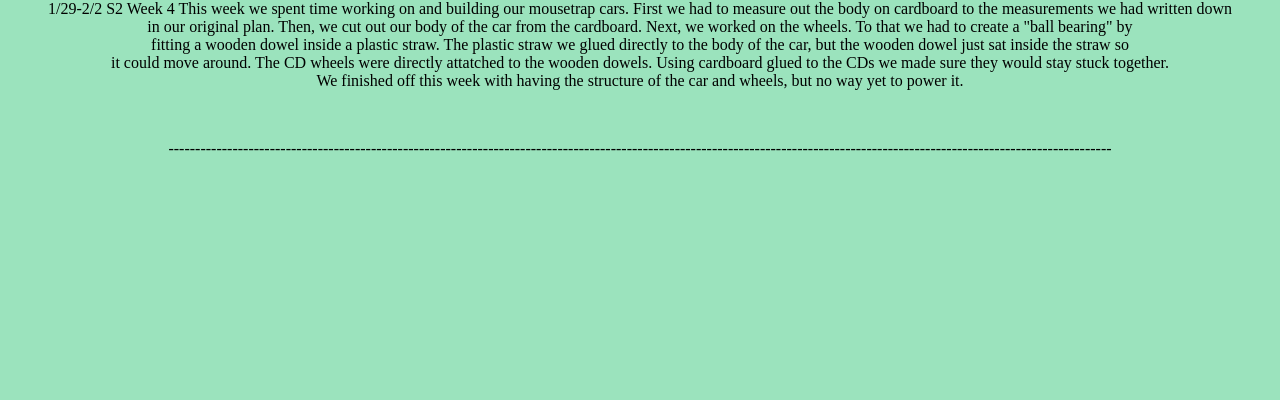
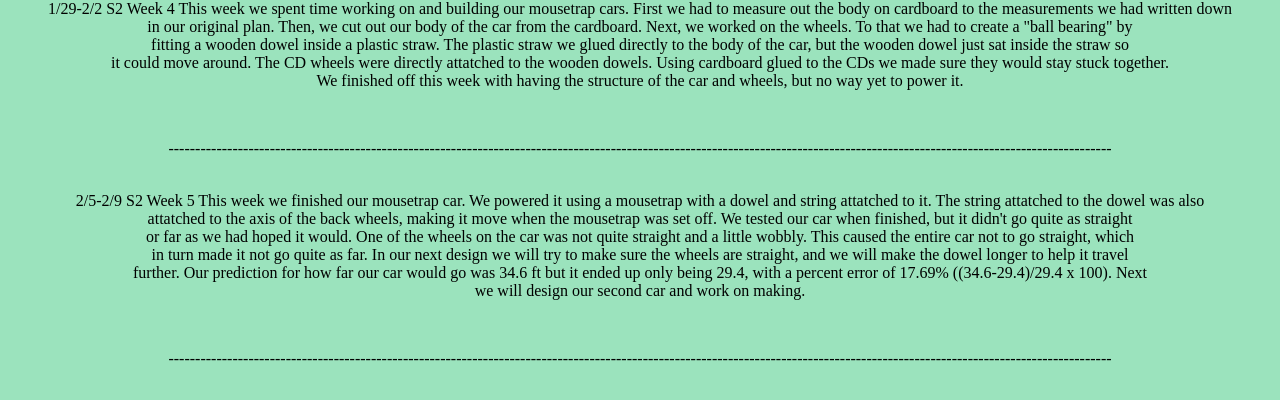
Before and after one commit to Br00klynO/Engineering, a plain HTML site: page index.html in a window 1280 px wide. Shown: the part 9546-9946 px from the top of the page. Before the commit the page ends 9738 px from the top, so only its background shows below. Drawn offline with Linux system fonts and the light colour scheme.

Commit message:
S2 Week 5

```diff
--- a/index.html
+++ b/index.html
@@ -468,6 +468,26 @@
             <br>
         </p>
 
+        <p>
+            <center>
+            2/5-2/9 S2 Week 5
+            This week we finished our mousetrap car. We powered it using a mousetrap with a dowel and string attatched to it. The string attatched to the dowel was also<br>
+            attatched to the axis of the back wheels, making it move when the mousetrap was set off. We tested our car when finished, but it didn't go quite as straight<br>
+            or far as we had hoped it would. One of the wheels on the car was not quite straight and a little wobbly. This caused the entire car not to go straight, which<br>
+            in turn made it not go quite as far. In our next design we will try to make sure the wheels are straight, and we will make the dowel longer to help it travel<br>
+            further. Our prediction for how far our car would go was 34.6 ft but it ended up only being 29.4, with a percent error of 17.69% ((34.6-29.4)/29.4 x 100). Next<br>
+            we will design our second car and work on making.<br>
+            </center>
+        </p>
+
+        <p>
+            <br>
+            <center>
+            ---------------------------------------------------------------------------------------------------------------------------------------------------------------------------------
+            </center>
+            <br>
+        </p>
+
     </body>
 
 </html>
```
